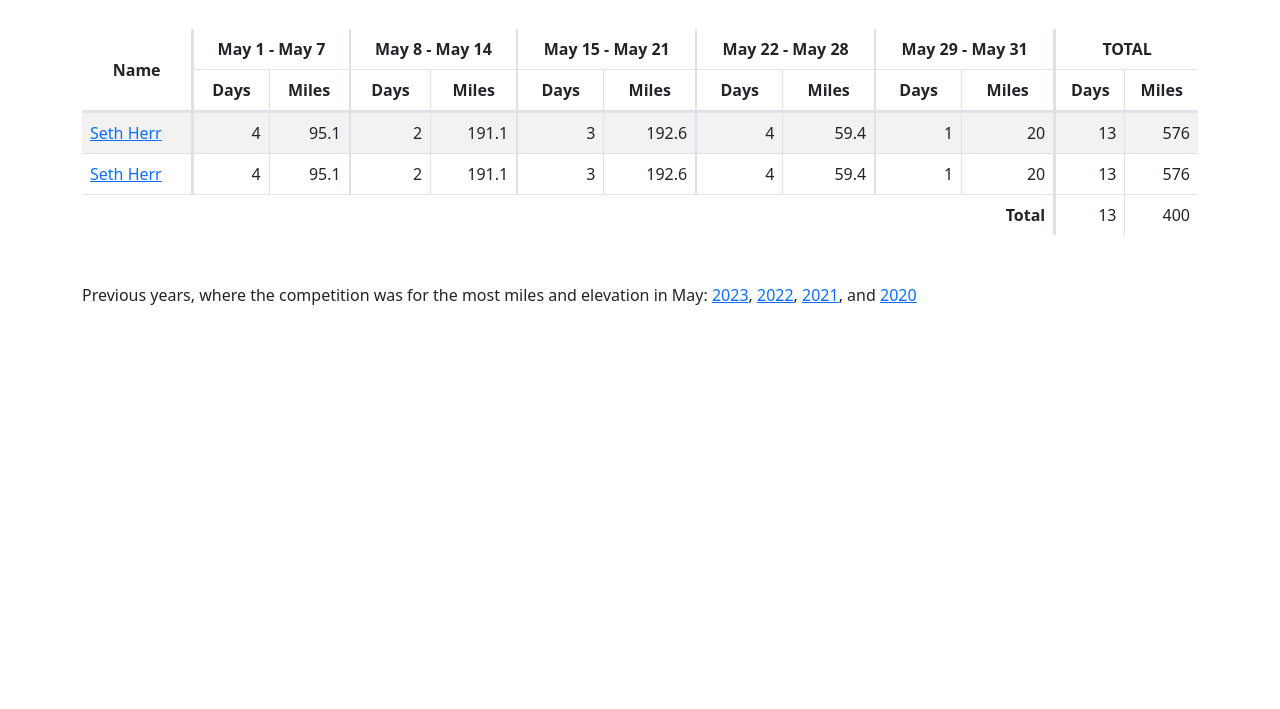
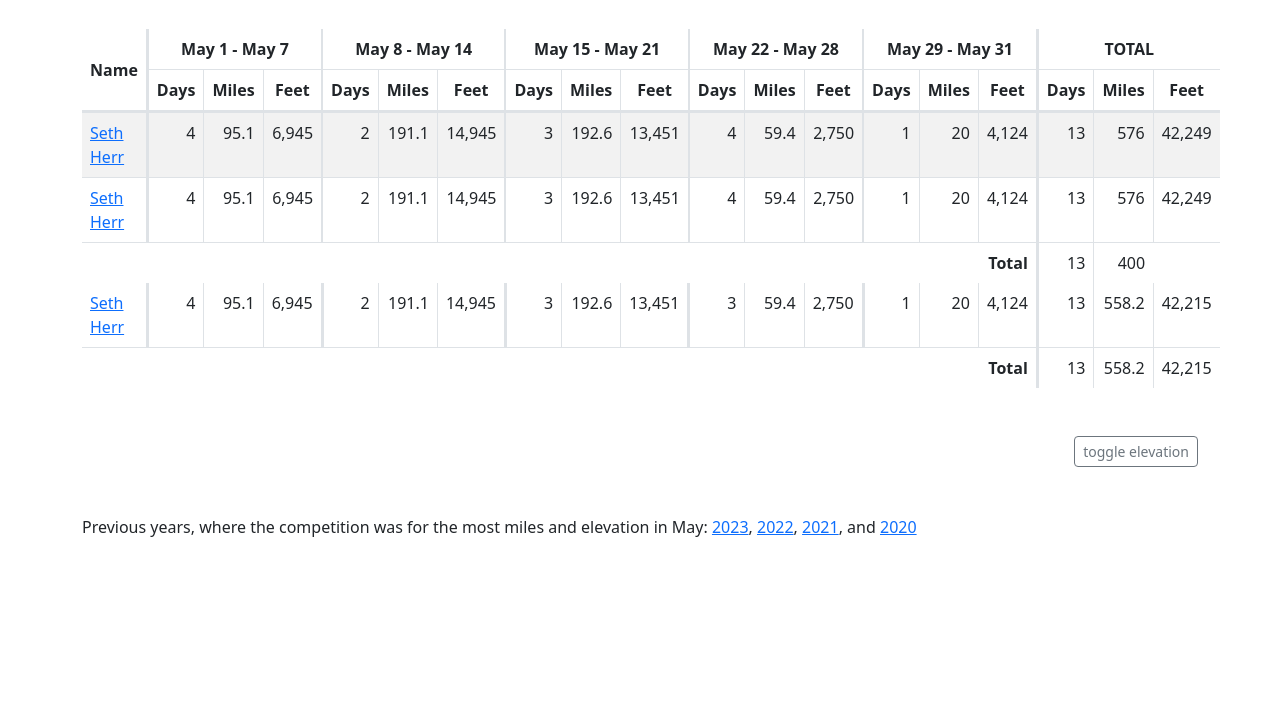
Before and after one commit to MayIsBikeMonth/MayIsBikeMonth.github.io, a plain HTML site: page index.html in a window 1280 px wide. Shown: the part 91-800 px from the top of the page. Drawn offline with nearby package versions, Linux system fonts and the light colour scheme.

Commit message:
rendering inline successfully

```diff
--- a/README.markdown
+++ b/README.markdown
@@ -7,7 +7,7 @@ Automatically generate leaderboard for May Is Bike Month
 ---
 ## Development
 
-This is a Python project, view the current version of Python in [.tool-versions](.tool-versions) (this is the [asdf](https://asdf-vm.com/) version management file).
+This is a Python project, view the current version of Python in [.tool-versions](.tool-versions) (the [asdf](https://asdf-vm.com/) version management file).
 
 Package management is via Poetry. To install dependencies, run `poetry install`.
 
--- a/assets/css/app.css
+++ b/assets/css/app.css
@@ -16,8 +16,9 @@
   --gray-900: #212529;
 }
 
-.leaderboard-table {
+#leaderboardTable {
   text-align: right;
+  empty-cells: hide;
   & td, & th {
     border: 0px solid transparent;
     border-color: var(--gray-300);
@@ -27,6 +28,14 @@
   & td:first-child, & th:first-child {
     border-left-width: 0px;
   }
+}
+
+.hide-elevation .elevation-cell {
+  width: 0 !important;
+  display: block;
+  padding: 0 !important;
+  border-width: 0px !important;
+  overflow: hidden;
 }
 
 .border-t-0 { border-top-width: 0 !important; }
--- a/data-2023.json
+++ b/data-2023.json
@@ -1 +1,35 @@
-{"something": "A thing"}
+{
+  "leaderboard": [
+    {
+      "name": "Seth Herr",
+      "stravaId": "2430215",
+      "periods": [
+        {
+          "days": 4,
+          "miles": 95.1,
+          "feet": 6945
+        },
+        {
+          "days": 2,
+          "miles": 191.1,
+          "feet": 14945
+        },
+        {
+          "days": 3,
+          "miles": 192.6,
+          "feet": 13451
+        },
+        {
+          "days": 3,
+          "miles": 59.4,
+          "feet": 2750
+        },
+        {
+          "days": 1,
+          "miles": 20,
+          "feet": 4124
+        }
+      ]
+    }
+  ]
+}
--- a/index.html
+++ b/index.html
@@ -8,76 +8,99 @@
   <script src="https://cdn.jsdelivr.net/npm/bootstrap@5.3.0/dist/js/bootstrap.bundle.min.js" integrity="sha384-geWF76RCwLtnZ8qwWowPQNguL3RmwHVBC9FhGdlKrxdiJJigb/j/68SIy3Te4Bkz" crossorigin="anonymous"></script>
 
   <link href="assets/css/app.css" rel="stylesheet" />
+  <script src="assets/js/app.js"></script>
 </head>
 <body>
   <div class="container mt-4">
-    <h1 class="text-center">May Is Bike Month!</h1>
-    <table class="table table-striped mt-5 leaderboard-table">
+    <h1 class="text-center">May Is Bike Month 2023!</h1>
+    <table id="leaderboardTable" class="table table-striped mt-5">
       <thead class="border-b-3 text-center">
         <tr>
-          <th rowspan="2" class="align-middle border-t-0 border-t-0">Name</th>
-          <th colspan="2" class="border-l-3 border-t-0">May 1 - May 7</th>
-          <th colspan="2" class="border-l-2 border-t-0">May 8 - May 14</th>
-          <th colspan="2" class="border-l-2 border-t-0">May 15 - May 21</th>
-          <th colspan="2" class="border-l-2 border-t-0">May 22 - May 28</th>
-          <th colspan="2" class="border-l-2 border-t-0">May 29 - May 31</th>
-          <th colspan="2" class="border-l-3 border-t-0">TOTAL</th>
+          <th rowspan="2" class="align-middle">Name</th>
+          <th colspan="3" class="border-l-3">May 1 - May 7</th>
+          <th colspan="3" class="border-l-2">May 8 - May 14</th>
+          <th colspan="3" class="border-l-2">May 15 - May 21</th>
+          <th colspan="3" class="border-l-2">May 22 - May 28</th>
+          <th colspan="3" class="border-l-2">May 29 - May 31</th>
+          <th colspan="3" class="border-l-3">TOTAL</th>
         </tr>
         <tr>
           <th class="border-l-3">Days</th>
           <th>Miles</th>
+          <th class="elevation-cell">Feet</th>
           <th class="border-l-2">Days</th>
           <th>Miles</th>
+          <th class="elevation-cell">Feet</th>
           <th class="border-l-2">Days</th>
           <th>Miles</th>
+          <th class="elevation-cell">Feet</th>
           <th class="border-l-2">Days</th>
           <th>Miles</th>
+          <th class="elevation-cell">Feet</th>
           <th class="border-l-2">Days</th>
           <th>Miles</th>
+          <th class="elevation-cell">Feet</th>
           <th class="border-l-3">Days</th>
           <th>Miles</th>
+          <th class="elevation-cell">Feet</th>
         </tr>
       </thead>
-      <tbody id="leaderboard-body">
+      <tbody id="leaderboardBody">
         <tr>
           <td class="text-left"><a href="https://www.strava.com/athletes/2430215">Seth Herr</a></td>
           <td class="border-l-3">4</td>
           <td>95.1</td>
+          <td class="elevation-cell">6,945</td>
           <td class="border-l-2">2</td>
           <td>191.1</td>
+          <td class="elevation-cell">14,945</td>
           <td class="border-l-2">3</td>
           <td>192.6</td>
+          <td class="elevation-cell">13,451</td>
           <td class="border-l-2">4</td>
           <td>59.4</td>
+          <td class="elevation-cell">2,750</td>
           <td class="border-l-2">1</td>
           <td>20</td>
+          <td class="elevation-cell">4,124</td>
           <td class="border-l-3">13</td>
           <td>576</td>
+          <td class="elevation-cell">42,249</td>
         </tr>
         <tr>
           <td class="text-left"><a href="https://www.strava.com/athletes/2430215">Seth Herr</a></td>
           <td class="border-l-3">4</td>
           <td>95.1</td>
+          <td class="elevation-cell">6,945</td>
           <td class="border-l-2">2</td>
           <td>191.1</td>
+          <td class="elevation-cell">14,945</td>
           <td class="border-l-2">3</td>
           <td>192.6</td>
+          <td class="elevation-cell">13,451</td>
           <td class="border-l-2">4</td>
           <td>59.4</td>
+          <td class="elevation-cell">2,750</td>
           <td class="border-l-2">1</td>
           <td>20</td>
+          <td class="elevation-cell">4,124</td>
           <td class="border-l-3">13</td>
           <td>576</td>
+          <td class="elevation-cell">42,249</td>
         </tr>
         <tr>
-          <td colspan="11" class="bg-transparent border-b-0">
+          <td colspan="16" class="bg-transparent border-b-0">
             <strong>Total</strong>
           </td>
-          <td class="bg-transparent border-l-3 border-b-0">13</td>
-          <td class="bg-transparent border-b-0">400</td>
+          <td id="totalDays" class="bg-transparent border-l-3 border-b-0">13</td>
+          <td id="totalMiles" class="bg-transparent border-b-0">400</td>
         </tr>
       </tbody>
     </table>
+
+    <p class="mt-5 text-right">
+      <a id="hideElevation" class="btn btn-sm btn-outline-secondary" href="#">toggle elevation</a>
+    </p>
 
     <p class="mt-5">
       Previous years, where the competition was for the most miles and elevation in May:
@@ -89,10 +112,76 @@
   </div>
 
   <script>
-    fetch('data-2023.json')
+    // Hide elevation, because it's not in competition
+    const toggleElevation = (e = false) => {
+      e?.preventDefault()
+      document.getElementById('leaderboardTable').classList.toggle('hide-elevation')
+    }
+    document.getElementById('hideElevation').addEventListener('click', toggleElevation)
+
+    const roundOneDecimal = (x) => Math.round(x * 10) / 10
+    // https://stackoverflow.com/questions/2901102/how-to-format-a-number-with-commas-as-thousands-separators
+    const numberWithCommas = (x) => x.toString().replace(/\B(?=(\d{3})+(?!\d))/g, ",")
+
+    window.totals = {
+      days: 0,
+      miles: 0,
+      feet: 0,
+    }
+
+    const renderCell = (value, classes = []) => {
+      const cell = document.createElement("td");
+      cell.innerHTML = value
+      classes.forEach((i) => cell.classList.add(i))
+      return cell
+    }
+
+    const renderUserRow = (userData) => {
+      console.log(userData)
+      const row = document.createElement("tr");
+      // let rowHtml = `<td class="text-left"><a href="https://www.strava.com/athletes/${userData.strava-id}">${userData.name}</a></td>`
+      row.appendChild(renderCell(`<a href="https://www.strava.com/athletes/${userData.stravaId}">${userData.name}</a>`, ["text-left"]))
+      let totalDays = 0
+      let totalMiles = 0
+      let totalFeet = 0
+      userData.periods.forEach((period) => {
+        totalDays += period.days
+        totalMiles += period.miles
+        totalFeet += period.feet
+        row.appendChild(renderCell(period.days, ["border-l-3"]))
+        row.appendChild(renderCell(period.miles))
+        row.appendChild(renderCell(numberWithCommas(period.feet), ["elevation-cell"]))
+      })
+      window.totals.days += totalDays
+      window.totals.miles += totalMiles
+      window.totals.feet += totalFeet
+      row.appendChild(renderCell(totalDays, ["border-l-3"]))
+      row.appendChild(renderCell(roundOneDecimal(totalMiles)))
+      row.appendChild(renderCell(numberWithCommas(totalFeet), ["elevation-cell"]))
+      return row
+    }
+
+    const renderTotals = () => {
+      const row = document.createElement("tr");
+      totalCell = renderCell("<strong>Total</strong>", ["bg-transparent", "border-b-0"])
+      totalCell.setAttribute("colspan", 16)
+      row.appendChild(totalCell)
+      row.appendChild(renderCell(window.totals.days, ["bg-transparent", "border-l-3", "border-b-0"]))
+      row.appendChild(renderCell(roundOneDecimal(window.totals.miles), ["bg-transparent", "border-b-0"]))
+      row.appendChild(renderCell(numberWithCommas(window.totals.feet), ["bg-transparent", "elevation-cell", "border-b-0"]))
+      return row
+    }
+
+    fetch('data-2023.json', { cache: "no-store" })
       .then(res => res.json())
       .then(json => {
-        console.log(json)
+        const table = document.getElementById('leaderboardBody')
+
+        json.leaderboard.forEach((userData) => {
+          const row = renderUserRow(userData)
+          table.appendChild(row)
+        })
+        table.appendChild(renderTotals())
       })
   </script>
 </body>
```
